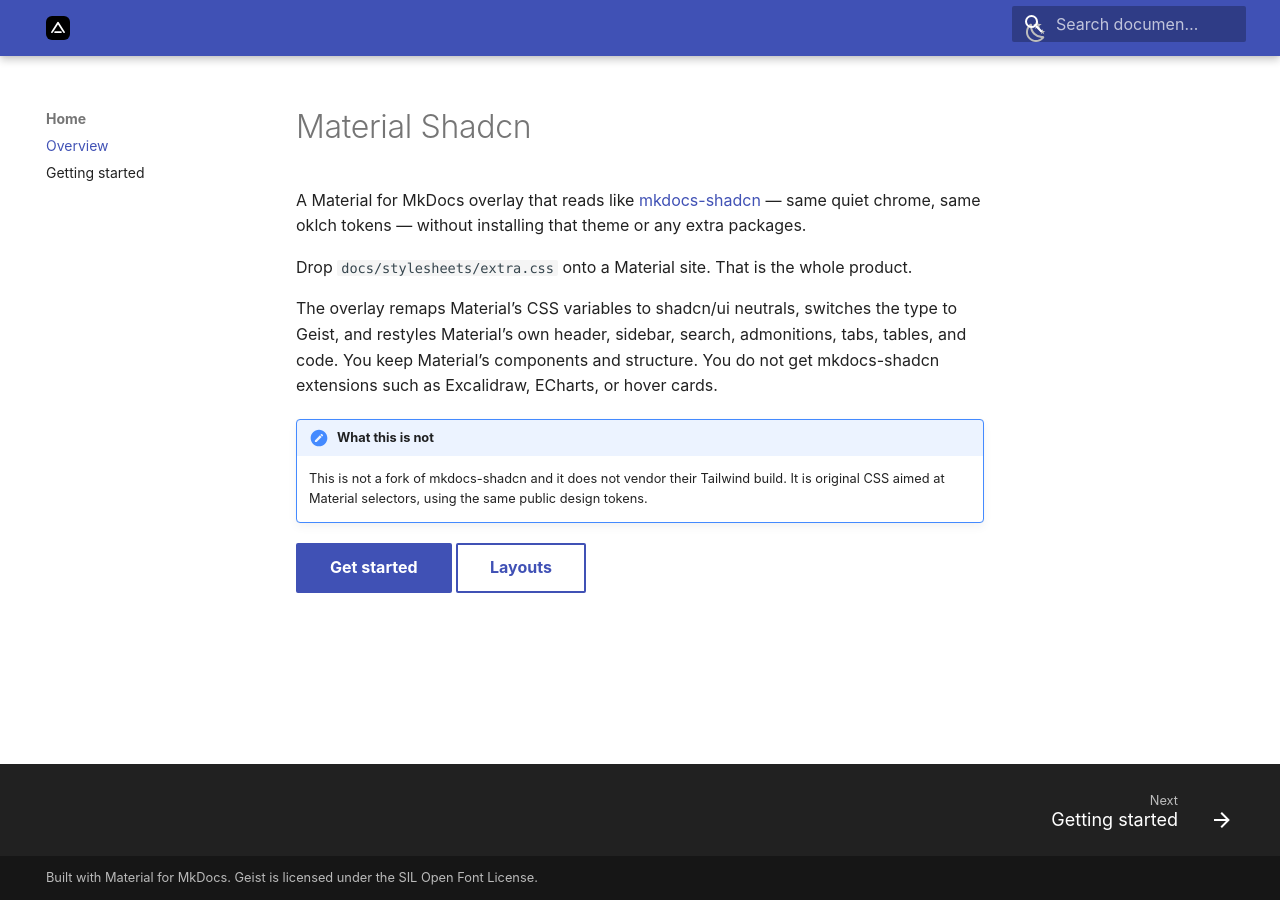
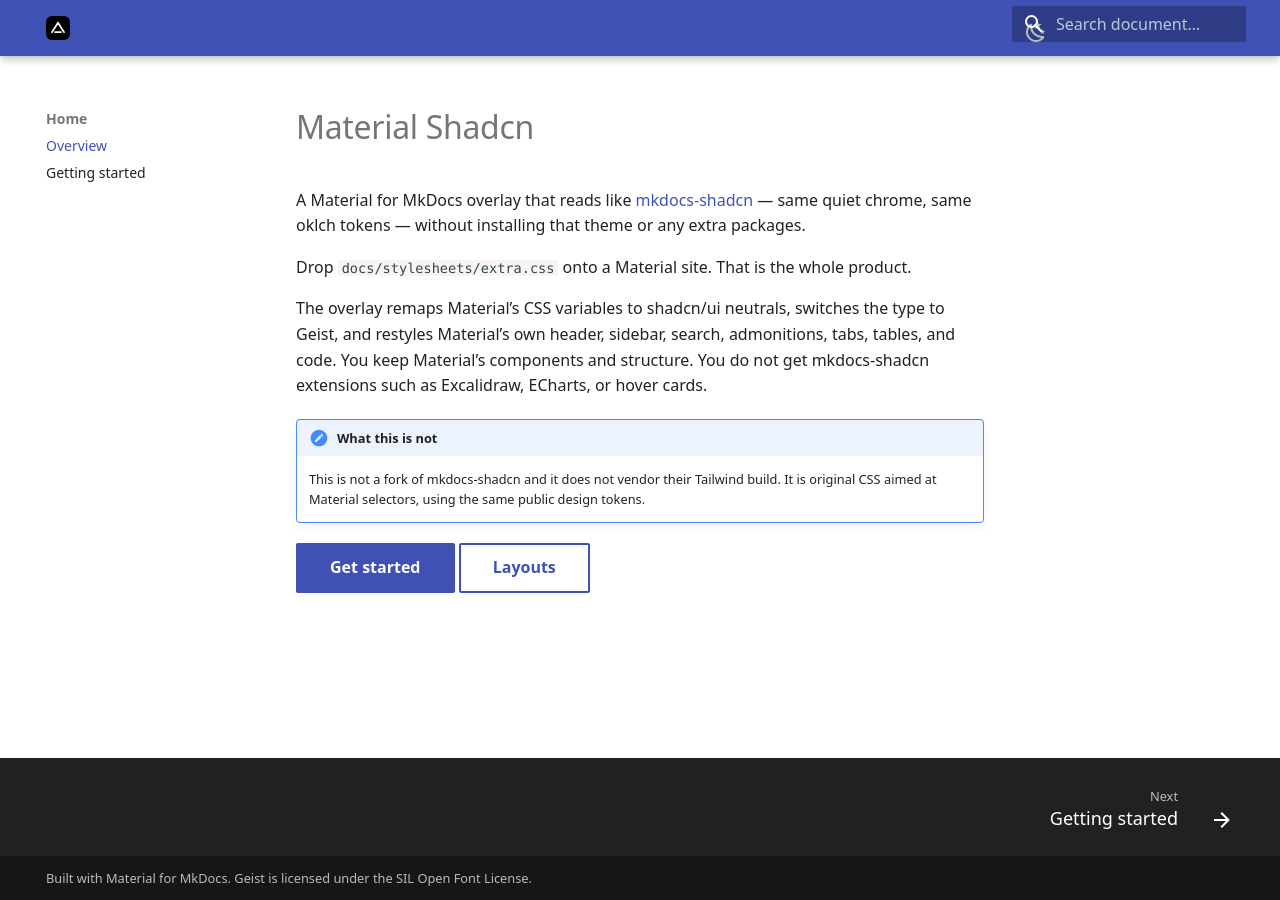
Before and after one commit to gltavares/mkdocs-simple, an MkDocs documentation site: the page built from docs/index.md, in a window 1280 px wide. Built offline with MkDocs 1.6.1 and Material for MkDocs 9.7.7, drawn with Linux system fonts in a browser that asks for light colours; some web fonts are replaced.

```diff
--- a/docs/stylesheets/extra.css
+++ b/docs/stylesheets/extra.css
@@ -17,3 +17,16 @@
   font-display: swap;
   src: url("../assets/fonts/GeistMono-Variable.woff2") format("woff2-variations");
 }
+
+/* -------------------------------------------------------------------------- */
+/* Tokens                                                                      */
+/* -------------------------------------------------------------------------- */
+
+:root {
+  --md-text-font: "Geist", ui-sans-serif, system-ui, sans-serif;
+  --md-code-font: "Geist Mono", ui-monospace, "SFMono-Regular", Menlo, Monaco,
+    Consolas, "Liberation Mono", monospace;
+  --radius: 0.625rem;
+  --card-pad-y: 1rem;
+  --card-pad-x: 1rem;
+}
```
